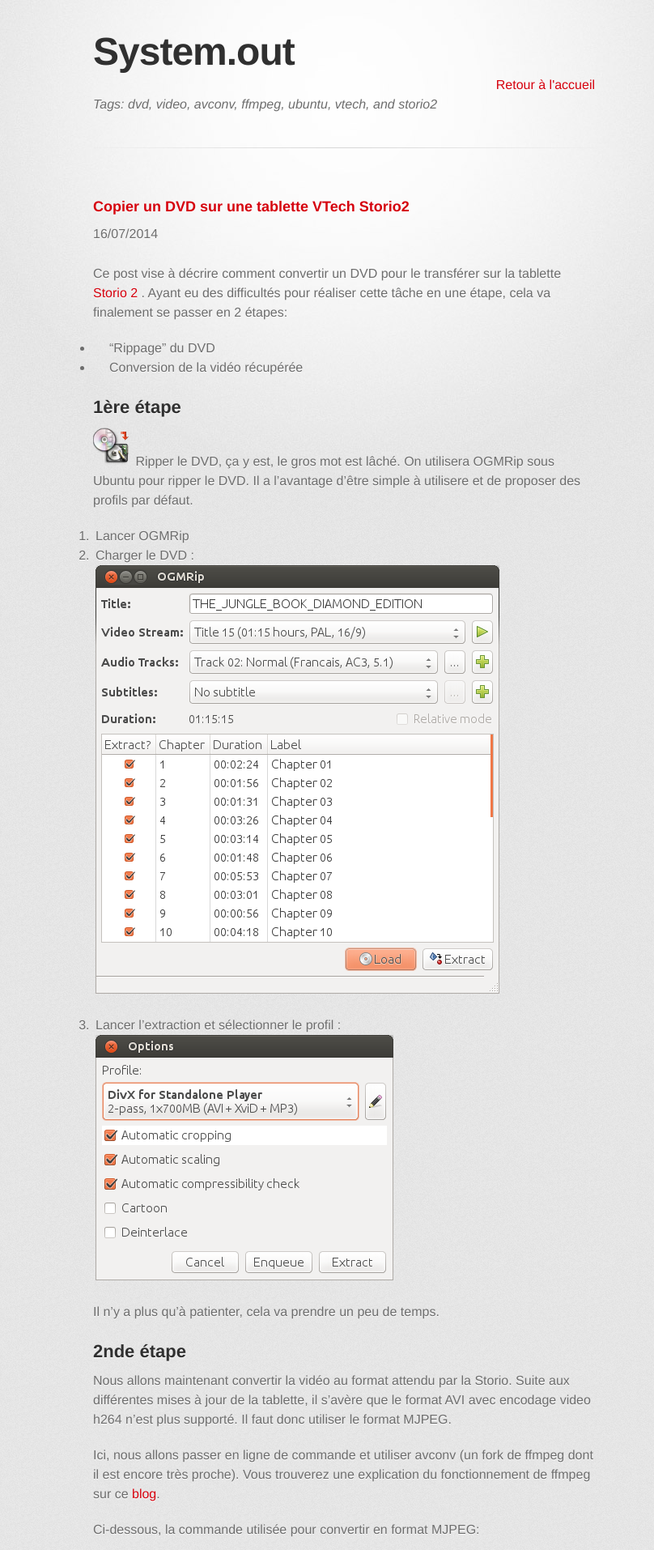
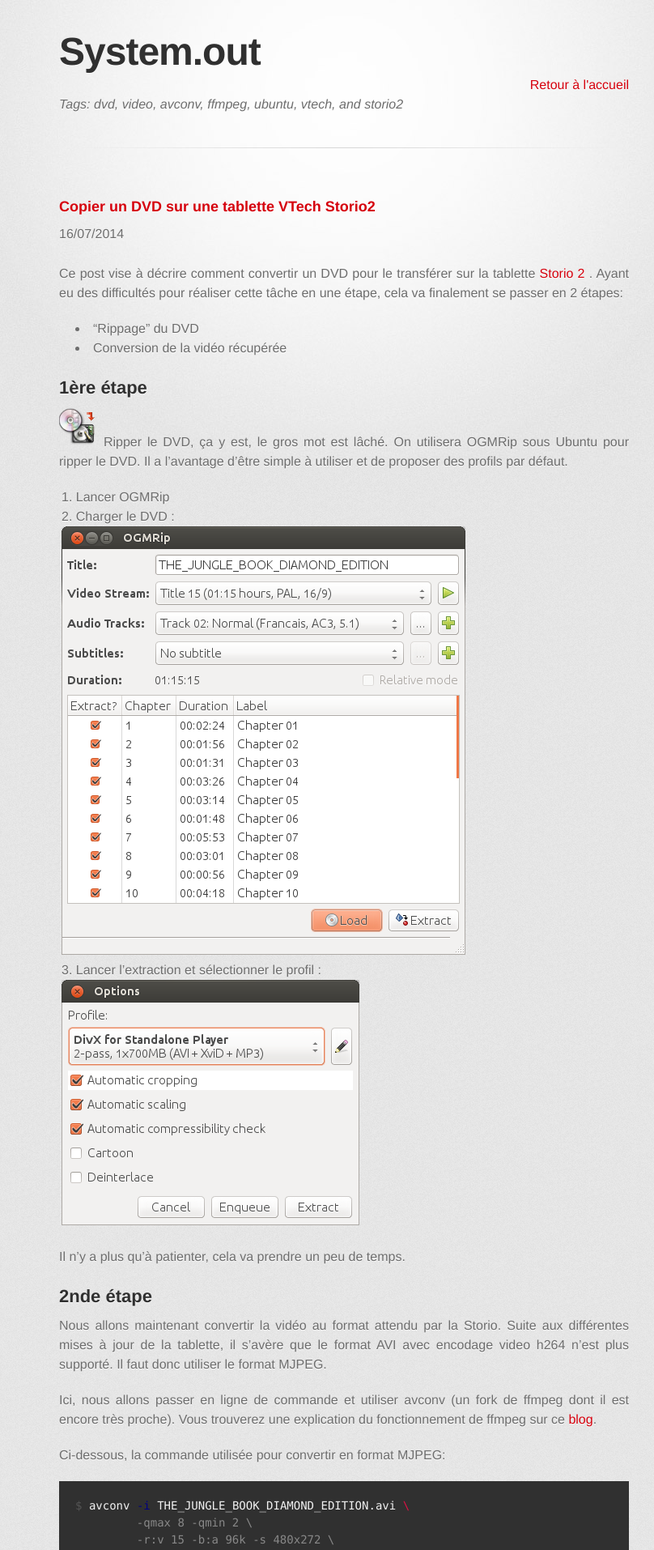
Before and after one commit to geraudster/geraudster.github.io, a Jekyll site: the page built from _posts/2014-07-16-copier-un-DVD-sur-storio2.md, in a window 1280 px wide. Shown: the top 1914 px of the page at 81% size, without its empty margins (215-1023 px from the left). Built offline with Jekyll 4.4.1, drawn with Linux system fonts in a browser that asks for light colours; some web fonts are replaced; comment, search, counter and statistics services are not loaded; some of the changed text lies outside the part shown.

Commit message:
Modif des styles

```diff
--- a/_posts/2014-07-16-copier-un-DVD-sur-storio2.md
+++ b/_posts/2014-07-16-copier-un-DVD-sur-storio2.md
@@ -19,12 +19,11 @@
 
 ![OGMRip](/images/storio/ogmrip.png)
 Ripper le DVD, ça y est, le gros mot est lâché. On utilisera OGMRip sous Ubuntu pour
-ripper le DVD. Il a l'avantage d'être simple à utilisere et de proposer des profils par défaut.
+ripper le DVD. Il a l'avantage d'être simple à utiliser et de proposer des profils par défaut.
 
 1. Lancer OGMRip
 2. Charger le DVD :
 ![OGMRip - choix DVD](/images/storio/ogmrip_01.png)
-
 3. Lancer l'extraction et sélectionner le profil :
 ![OGMRip - choix profil](/images/storio/ogmrip_02.png)
 
--- a/stylesheets/stylesheet.css
+++ b/stylesheets/stylesheet.css
@@ -31,7 +31,7 @@
 	line-height: 1;
 }
 ol, ul {
-	list-style: none;
+	list-style: inside none;
 }
 blockquote, q {
 	quotes: none;
@@ -90,7 +90,7 @@
 }
 
 .inner {
-  width: 620px;
+  width: 55%;
   margin: 0 auto;
 }
 
@@ -277,6 +277,7 @@
 p {
   font-weight: 300;
   margin-bottom: 20px;
+  text-align: justify;
 }
 
 a {
@@ -295,12 +296,12 @@
 }
 
 ul li {
-  list-style: disc;
+  list-style: disc inside;
   padding-left: 20px;
 }
 
 ol li {
-  list-style: decimal;
+  list-style: decimal inside;
   padding-left: 3px;
 }
 
```
